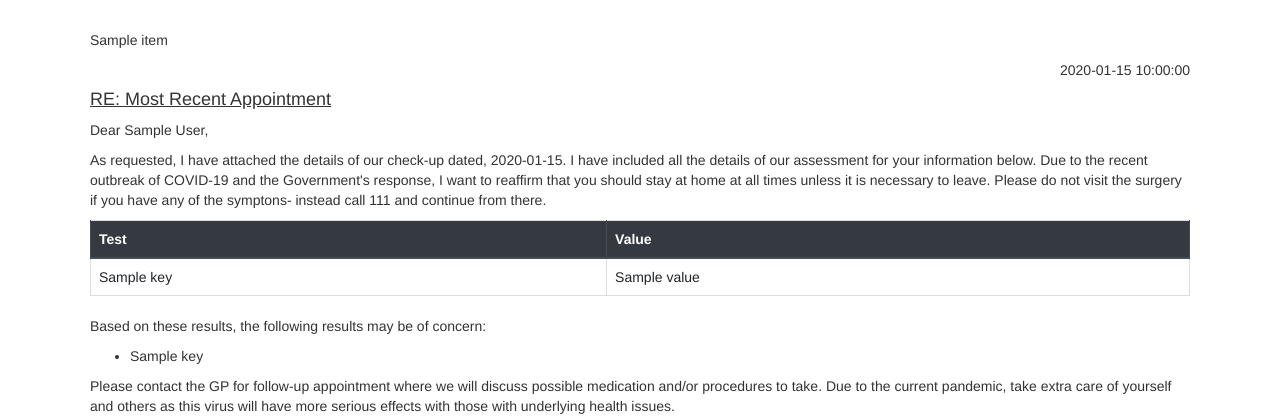
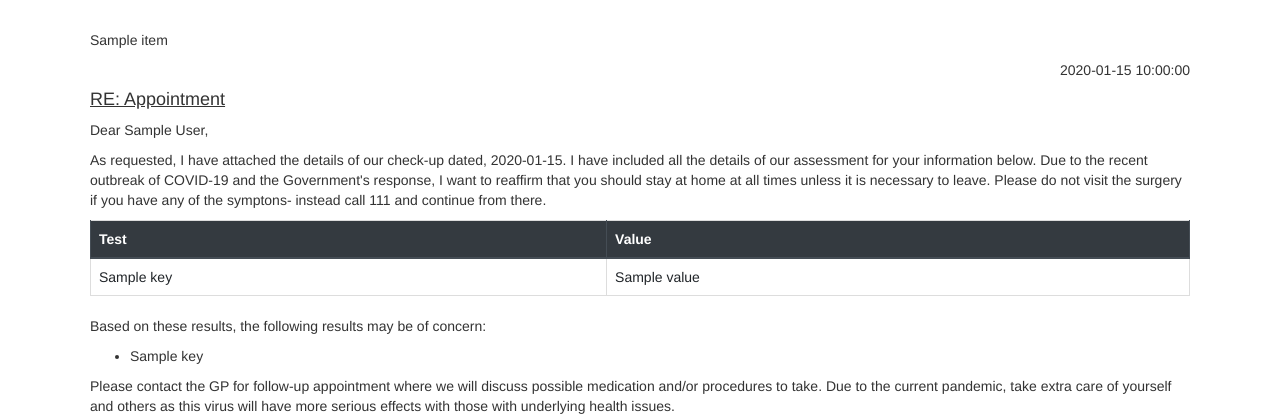
Before and after one commit to muki-9/GOSH-FHIRworks2020-PDFGenerator, a Flask app: template FrontEnd/templates/pdf_letter.html in a window 1280 px wide. Shown: the top 420 px of the page. Run offline with Flask 2, Linux system fonts and the light colour scheme; the template is opened without the code that fills it: most values are stand-ins (such as "Sample title", 1, 10 or a date in 2020); some libraries are stand-ins or nearby versions.

Commit message:
error fixed

```diff
--- a/FrontEnd/templates/pdf_letter.html
+++ b/FrontEnd/templates/pdf_letter.html
@@ -31,7 +31,7 @@
     </div>
 
     <div id="re">
-        <h4>RE: Most Recent Appointment </h4>
+        <h4>RE: Appointment </h4>
 
     </div>
 
```
